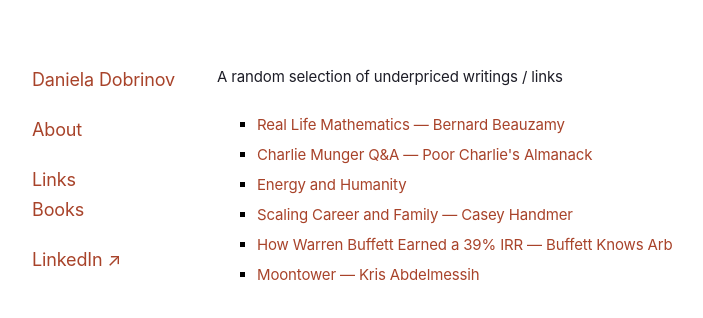
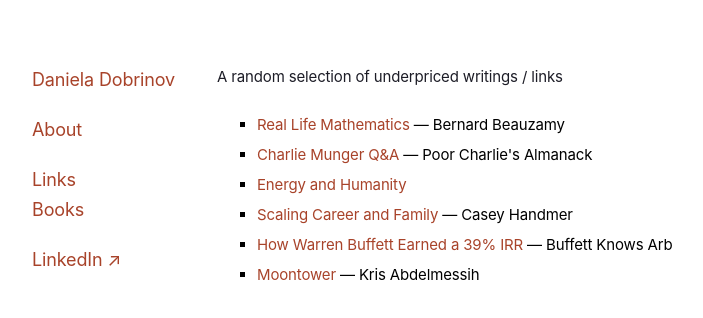
Before and after one commit to eula01/danisite, a Next.js app: page /links in a window 1280 px wide. Shown: the top 318 px of the page, without its empty margins (173-876 px from the left). Built offline with nearby package versions, Linux system fonts and the light colour scheme.

Commit message:
Unlink author names from hyperlinks on links page

```diff
--- a/pages/links.tsx
+++ b/pages/links.tsx
@@ -7,12 +7,12 @@
         <div>
           <p>A random selection of underpriced writings / links</p>
           <ul>
-            <li><a href="https://www.maths.tcd.ie/pub/ims/bull48/M4801.pdf" target="_blank">Real Life Mathematics — Bernard Beauzamy</a></li>
-            <li><a href="https://www.stripe.press/poor-charlies-almanack/talk-two?progress=97.43%" target="_blank">Charlie Munger Q&A — Poor Charlie's Almanack</a></li>
+            <li><a href="https://www.maths.tcd.ie/pub/ims/bull48/M4801.pdf" target="_blank">Real Life Mathematics</a> — Bernard Beauzamy</li>
+            <li><a href="https://www.stripe.press/poor-charlies-almanack/talk-two?progress=97.43%" target="_blank">Charlie Munger Q&A</a> — Poor Charlie's Almanack</li>
             <li><a href="https://energyandhumanity.com/" target="_blank">Energy and Humanity</a></li>
-            <li><a href="https://caseyhandmer.wordpress.com/2025/12/03/scaling-career-and-family-systems-thinking-public-school-home-enrichment/" target="_blank">Scaling Career and Family — Casey Handmer</a></li>
-            <li><a href="https://dirtcheapstocks.substack.com/p/how-warren-buffett-earned-a-39-irr" target="_blank">How Warren Buffett Earned a 39% IRR — Buffett Knows Arb</a></li>
-            <li><a href="https://moontowermeta.com/" target="_blank">Moontower — Kris Abdelmessih</a></li>
+            <li><a href="https://caseyhandmer.wordpress.com/2025/12/03/scaling-career-and-family-systems-thinking-public-school-home-enrichment/" target="_blank">Scaling Career and Family</a> — Casey Handmer</li>
+            <li><a href="https://dirtcheapstocks.substack.com/p/how-warren-buffett-earned-a-39-irr" target="_blank">How Warren Buffett Earned a 39% IRR</a> — Buffett Knows Arb</li>
+            <li><a href="https://moontowermeta.com/" target="_blank">Moontower</a> — Kris Abdelmessih</li>
           </ul>
         </div>
       </main>
```
